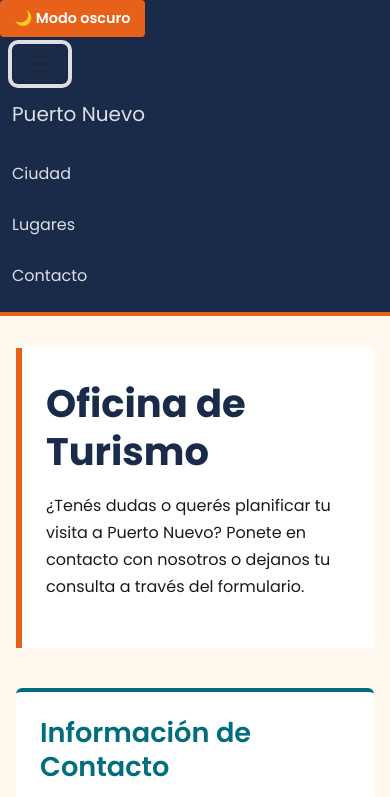
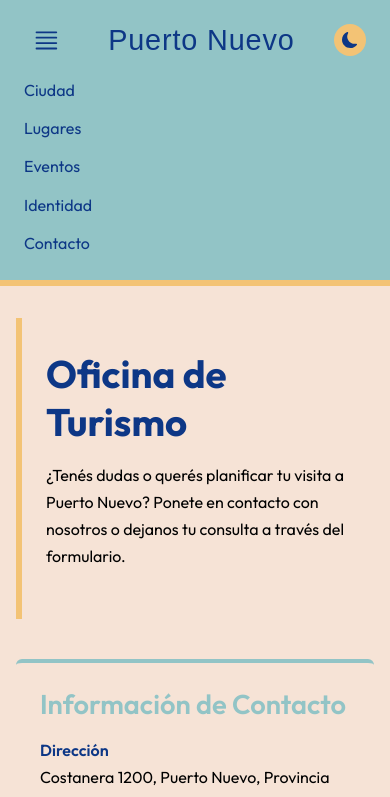
Before and after one commit to fgonzalez15unahur/tp_lenguajes_informaticos_mi_ciudad, a plain HTML site: page contacto.html in a window 390 px wide. Both pictures are taken after a click on the button 40 px from the left and 63 px from the top of the page. Shown: the top 797 px of the page. Drawn offline with nearby package versions, Linux system fonts and the light colour scheme; a web font is replaced by a local one.

Commit message:
feat: Cambio de colorimetria, cambio de diseño en el header

```diff
--- a/contacto.html
+++ b/contacto.html
@@ -8,36 +8,43 @@
         content="Página informativa sobre Puerto Nuevo, sus lugares turísticos, historia y principales atractivos.">
     <link rel="preconnect" href="https://fonts.googleapis.com">
     <link rel="preconnect" href="https://fonts.gstatic.com" crossorigin>
-    <link href="https://fonts.googleapis.com/css2?family=Poppins:wght@400;600;700&display=swap" rel="stylesheet">
+    <link href="https://fonts.googleapis.com/css2?family=Outfit:wght@100..900&family=Spicy+Rice&display=swap" rel="stylesheet">
     <link href="https://cdn.jsdelivr.net/npm/bootstrap@5.3.3/dist/css/bootstrap.min.css" rel="stylesheet">
     <link rel="stylesheet" href="css/styles.css">
-    <script src="https://cdn.jsdelivr.net/npm/bootstrap@5.3.3/dist/js/bootstrap.bundle.min.js"></script>
     <title>Puerto Nuevo</title>
 </head>
 
 <body>
-
+    <!-- Header -->
     <header>
-        <button id="btn-modo" class="btn-modo" type="button">🌙 Modo oscuro</button>
-        <nav aria-label="Navegación principal" class="navbar navbar-expand-md navbar-light">
-            <div class="container-fluid">
-                <button class="navbar-toggler" type="button" data-bs-toggle="collapse"
-                    data-bs-target="#navbarSupportedContent" aria-controls="navbarSupportedContent"
-                    aria-expanded="false" aria-label="Toggle navigation">
-                    <span class="navbar-toggler-icon"></span>
-                </button>
-                <div class="collapse navbar-collapse" id="navbarSupportedContent">
-                <ul class="navbar-nav me-auto mb-2 mb-lg-0">
-                    <li class="nav-item active navbar-brand"><a class="nav-link" href="index.html">Puerto Nuevo</a></li>
-                    <li class="nav-item active"><a class="nav-link" href="ciudad.html">Ciudad</a></li>
-                    <li class="nav-item active"><a class="nav-link" href="lugares.html">Lugares</a></li>
-                    <li class="nav-item active"><a  class="nav-link" href="contacto.html" aria-current="page">Contacto</a></li>
+        <div class="header-superior">
+            <button id="btn-hamburguesa" class="btn-hamburguesa" type="button">
+            <svg xmlns="http://www.w3.org/2000/svg" width="16" height="16" fill="currentColor" class="bi bi-justify" viewBox="0 0 16 16">
+                <path fill-rule="evenodd" d="M2 12.5a.5.5 0 0 1 .5-.5h11a.5.5 0 0 1 0 1h-11a.5.5 0 0 1-.5-.5m0-3a.5.5 0 0 1 .5-.5h11a.5.5 0 0 1 0 1h-11a.5.5 0 0 1-.5-.5m0-3a.5.5 0 0 1 .5-.5h11a.5.5 0 0 1 0 1h-11a.5.5 0 0 1-.5-.5m0-3a.5.5 0 0 1 .5-.5h11a.5.5 0 0 1 0 1h-11a.5.5 0 0 1-.5-.5"/>
+            </svg>
+            </button>
+            <a href="index.html" class="header-logo">Puerto Nuevo</a>
+            <button id="btn-modo" class="btn-modo" type="button">
+                <svg xmlns="http://www.w3.org/2000/svg" width="16" height="16" fill="currentColor" class="bi bi-moon-fill" viewBox="0 0 16 16">
+                <path d="M6 .278a.77.77 0 0 1 .08.858 7.2 7.2 0 0 0-.878 3.46c0 4.021 3.278 7.277 7.318 7.277q.792-.001 1.533-.16a.79.79 0 0 1 .81.316.73.73 0 0 1-.031.893A8.35 8.35 0 0 1 8.344 16C3.734 16 0 12.286 0 7.71 0 4.266 2.114 1.312 5.124.06A.75.75 0 0 1 6 .278"/>
+                </svg>
+                <span class="texto-modo">Modo oscuro</span>
+            </button>
+        </div>
+        <!-- Nav -->
+        <nav id="navbar" class="navbar-responsive">
+            <div class="navbar-links">
+                <ul class="navbar">
+                    <li class="nav-item"><a class="nav-link" href="ciudad.html">Ciudad</a></li>
+                    <li class="nav-item"><a class="nav-link" href="lugares.html">Lugares</a></li>
+                    <li class="nav-item"><a class="nav-link" href="#eventos">Eventos</a></li>
+                    <li class="nav-item"><a class="nav-link" href="#identidad">Identidad</a></li>
+                    <li class="nav-item"><a class="nav-link" href="contacto.html">Contacto</a></li>
                 </ul>
-                </div>
             </div>
         </nav>
     </header>
-
+    <!-- Main -->
     <main>
         <section id="presentacion">
             <h1>Oficina de Turismo</h1>
--- a/css/styles.css
+++ b/css/styles.css
@@ -1,15 +1,10 @@
 :root {
-    --color-primario: #026E7D;
-    --color-secundario: #1A2B4A;
-    --color-acento: #E8611A;
-    --color-acento-claro: #F4A261;
-    --color-fondo: #FFF9F0;
-    --color-fondo-alt: #E3EEF0;
-    --color-texto: #1A1A1A;
-    --color-texto-claro: #FFFFFF;
-    --color-footer: #0F1B33;
-    --fuente-principal: 'Poppins';
-    --ancho-maximo: 1100px;
+    --color-primario: #92C4C6;
+    --color-secundario: #0d3786;
+    --color-acento: #F3C375;
+    --color-acento-claro: #dd963a;
+    --color-fondo: #F6E3D6;
+    --fuente-principal: 'Outfit', sans-serif;
 }
 
 * {
@@ -21,10 +16,11 @@
 body {
     background-color: var(--color-fondo);
     color: var(--color-texto);
-    font-family: var(--fuente-principal), sans-serif;
+    font-family: var(--fuente-principal);
     font-size: 16px;
     line-height: 1.7;
     margin: 0;
+    min-width: 320px;
 }
 
 h1, h2, h3 {
@@ -52,52 +48,89 @@ h3 {
     margin-bottom: 0.5rem;
 }
 
+
+/* HEADER Y NAV */
 header {
-    background-color: var(--color-secundario);
-    padding: 1.5rem 1rem 1rem;
-    border-bottom: 4px solid var(--color-acento);
+    background-color: var(--color-primario);
+    color: var(--color-secundario);
+    padding: 1rem 1.5rem;
+    padding-bottom: 0.5rem;
+    border-bottom: 0.4em solid var(--color-acento);
+    top: 0;
+    position: sticky;
+    z-index: 1030;
+}
+.header-superior {
+    display: flex;
+    justify-content: space-between;
+    align-items: center;
 }
 
-header h1,
-header nav {
-    max-width: var(--ancho-maximo);
-    margin-left: auto;
-    margin-right: auto;
+.header-logo {
+    color: var(--color-texto-claro);
+    font-weight: 400;
+    letter-spacing: 0.03em;
+    font-size: 1.8rem;
+    font-family: 'Spicy Rice', sans-serif;
 }
 
-header h1 {
-    color: var(--color-texto-claro);
-    font-size: 2rem;
-    margin-bottom: 0.75rem;
-}
-
-nav ul {
-    list-style: none;
-    display: flex;
-    flex-wrap: wrap;
-    gap: 0.5rem 2rem;
-}
-
-nav a {
+header a{
     color: var(--color-texto-claro);
     text-decoration: none;
     font-weight: 600;
-    padding: 0.4rem 0;
-    border-bottom: 2px solid transparent;
+    font-size: 1.5rem;
 }
 
-nav a:hover {
-    color: var(--color-acento-claro);
-    border-bottom-color: var(--color-acento-claro);
+.navbar{
+    display: flex;
+    justify-content: space-around;
+    align-items: center;
 }
 
-
-.navbar nav a[aria-current="page"] {
-    border-bottom-color: var(--color-texto-claro);
+ul{
+    list-style: none;
+    margin: 0;
 }
 
+.navbar .nav-link{
+    position: relative;
+    padding-bottom: 3px;
+}
 
+.navbar .nav-link::after{
+    content: "";
+    position: absolute;
+    left: 50%;
+    bottom: 0;
+    transform: translateX(-50%);
+    width: 0;
+    height: 3px;
+    background-color: var(--color-acento);
+    transition: width 0.3s ease;
+}
 
+.navbar .nav-link:hover::after{
+    width: 100%;
+}
+
+.btn-hamburguesa{
+    background-color: transparent;
+    color: var(--color-secundario);
+    border: none;
+    padding: 0.4rem 0.5rem;
+    border-radius: 5px;
+    cursor: pointer;
+    display: none;
+    align-items: center;
+    justify-content: center;
+}
+
+.btn-hamburguesa svg{
+    width: 1.8rem;
+    height: 1.8rem;
+}
+
+/* MAIN Y FOOTER */
 footer {
     background-color: var(--color-footer);
     color: var(--color-texto-claro);
@@ -239,13 +272,13 @@ caption {
 
 th,
 td {
-    border: 1px solid var(--color-primario);
+    border: 1px solid var(--color-secundario);
     padding: 0.75rem 1rem;
     text-align: left;
 }
 
 thead th {
-    background-color: var(--color-primario);
+    background-color: var(--color-secundario);
     color: var(--color-texto-claro);
 }
 
@@ -270,7 +303,7 @@ select {
     width: 100%;
     padding: 0.6rem 0.8rem;
     margin-bottom: 1rem;
-    border: 2px solid var(--color-primario);
+    border: 2px solid var(--color-secundario);
     border-radius: 4px;
     font-family: inherit;
     font-size: 1rem;
@@ -344,13 +377,17 @@ dd {
 /* Botón de Modo Oscuro */
 .btn-modo {
     background-color: var(--color-acento);
-    color: var(--color-texto-claro);
+    color: var(--color-secundario);
     border: none;
-    padding: 0.4rem 0.9rem;
-    border-radius: 4px;
+    padding: 0.4rem 0.5rem;
+    border-radius: 5px;
     font-weight: 600;
     cursor: pointer;
     font-size: 0.9rem;
+    display: flex;
+    align-items: center;
+    justify-content: center;
+    gap: 0.2rem;
 }
 
 .btn-modo:hover {
@@ -395,26 +432,12 @@ body.modo-oscuro textarea {
 body.modo-oscuro footer {
     background-color: #080d1a;
 }
-header {
-    padding: 0;
-    border-bottom: 4px solid var(--color-acento);
-    position: sticky;
-    top: 0;
-    z-index: 1030;
+
+body.modo-oscuro .btn-modo svg {
+    width: 18px;
+    height: 18px;
 }
 
-.navbar {
-    padding-top: 0.4rem;
-    padding-bottom: 0.4rem;
-    --bs-navbar-color: rgba(255, 255, 255, 0.85);
-    --bs-navbar-hover-color: var(--color-acento-claro);
-    --bs-navbar-active-color: #ffffff;
-}
-
-.logo-navbar {
-    height: 44px;
-    width: auto;
-}
 /* Para que las imágenes de las tarjetas tengan la misma altura y no desalinien el contenido */
 .card img.card-img-top {
     height: 220px;
@@ -449,3 +472,39 @@ article {
     background-color:  var(--color-acento-claro);
      border-color: var(--color-acento-claro);
 }
+
+/* RESPONSIVE */
+@media (max-width: 460px){
+.btn-hamburguesa{
+    display: block;
+  }
+
+.btn-modo{
+    width: 2rem;
+    height: 2rem;
+    padding: 0;
+    border-radius: 50%;
+    font-size: 1.1rem;
+    }
+
+.texto-modo{
+    display: none;
+  }
+
+.navbar-responsive {
+        display: none;
+        width: 100%;
+    }
+
+    /* 2. Cuando JS agrega .abierto al tocar la hamburguesa, aparece */
+    .navbar-responsive.abierto {
+        display: block;
+    }
+
+.navbar {
+    flex-direction: column;
+    align-items: flex-start;
+    gap: 0.5rem;
+    padding: 0.75rem 0;
+    }
+}
--- a/js/main.js
+++ b/js/main.js
@@ -1,8 +1,20 @@
 const btnModo = document.getElementById("btn-modo");
+const svgLuna = `<svg xmlns="http://www.w3.org/2000/svg" width="16" height="16" fill="currentColor" viewBox="0 0 16 16"><path d="M6 .278a.77.77 0 0 1 .08.858 7.2 7.2 0 0 0-.878 3.46c0 4.021 3.278 7.277 7.318 7.277q.792-.001 1.533-.16a.79.79 0 0 1 .81.316.73.73 0 0 1-.031.893A8.35 8.35 0 0 1 8.344 16C3.734 16 0 12.286 0 7.71 0 4.266 2.114 1.312 5.124.06A.75.75 0 0 1 6 .278"/></svg>`;
+const svgSol = `<svg xmlns="http://www.w3.org/2000/svg" width="16" height="16" fill="currentColor" viewBox="0 0 16 16"><path d="M8 12a4 4 0 1 0 0-8 4 4 0 0 0 0 8M8 0a.5.5 0 0 1 .5.5v2a.5.5 0 0 1-1 0v-2A.5.5 0 0 1 8 0m0 13a.5.5 0 0 1 .5.5v2a.5.5 0 0 1-1 0v-2A.5.5 0 0 1 8 13m8-5a.5.5 0 0 1-.5.5h-2a.5.5 0 0 1 0-1h2a.5.5 0 0 1 .5.5M3 8a.5.5 0 0 1-.5.5h-2a.5.5 0 0 1 0-1h2A.5.5 0 0 1 3 8m10.657-5.657a.5.5 0 0 1 0 .707l-1.414 1.415a.5.5 0 1 1-.707-.708l1.414-1.414a.5.5 0 0 1 .707 0m-9.193 9.193a.5.5 0 0 1 0 .707L3.05 13.657a.5.5 0 0 1-.707-.707l1.414-1.414a.5.5 0 0 1 .707 0m9.193 2.121a.5.5 0 0 1-.707 0l-1.414-1.414a.5.5 0 0 1 .707-.707l1.414 1.414a.5.5 0 0 1 0 .707M4.464 4.465a.5.5 0 0 1-.707 0L2.343 3.05a.5.5 0 1 1 .707-.707l1.414 1.414a.5.5 0 0 1 0 .708"/></svg>`;
 
 btnModo.addEventListener("click", () => {
     document.body.classList.toggle("modo-oscuro");
 
     const modoActivo = document.body.classList.contains("modo-oscuro");
-    btnModo.textContent = modoActivo ? "☀️ Modo claro" : "🌙 Modo oscuro";
+    btnModo.innerHTML = modoActivo
+        ? `${svgSol} <span class="texto-modo">Modo claro</span>`
+        : `${svgLuna} <span class="texto-modo">Modo oscuro</span>`;
 });
+
+
+const btnHamburguesa = document.getElementById("btn-hamburguesa");
+const navbar = document.getElementById("navbar");
+
+btnHamburguesa.addEventListener("click", () => {
+    navbar.classList.toggle("abierto");
+});
```
Also changed, not shown: ciudad.html (+27 -23 lines), index.html (+21 -14 lines), lugares.html (+27 -18 lines).
